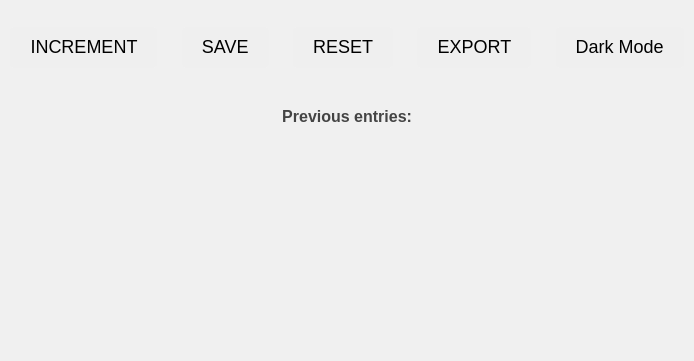
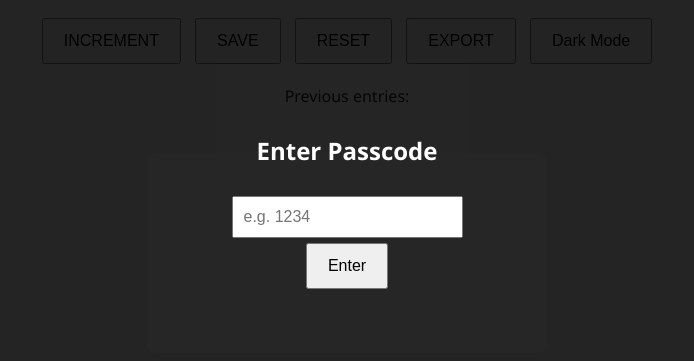
Before and after one commit to vinnietito/Passenger-Counter-App, a plain HTML site: page index.html in a window 1280 px wide. Shown: the part 196-557 px from the top of the page, without its empty margins (293-987 px from the left). Drawn offline with nearby package versions, Linux system fonts and the light colour scheme.

Commit message:
Updated some styles

```diff
--- a/style.css
+++ b/style.css
@@ -1,47 +1,53 @@
 body {
-  font-family: Arial, sans-serif;
-  background-color: #f0f0f0;
-  text-align: center;
-  padding: 50px;
+    font-family: 'Segoe UI', sans-serif;
+    text-align: center;
+    background-color: #f4f4f4;
+    color: #222;
+    margin: 0;
+    padding: 0;
+    transition: all 0.3s;
 }
 
-h1 {
-  font-size: 2rem;
-  color: #333;
-}
-
-h2 {
-  font-size: 3rem;
-  margin: 20px 0;
-  color: #007BFF;
+.container {
+    max-width: 700px;
+    margin: 50px auto;
+    padding: 20px;
 }
 
 button {
-  font-size: 18px;
-  padding: 10px 20px;
-  margin: 10px;
-  border: none;
-  border-radius: 5px;
-  cursor: pointer;
-  transition: all 0.2s ease-in-out;
+    margin: 5px;
+    padding: 12px 20px;
+    font-size: 16px;
+    cursor: pointer;
 }
 
-#increment-btn {
-  background-color: #28a745;
-  color: white;
+.dark-mode {
+    background-color: #1e1e1e;
+    color: #eee;
 }
 
-#save-btn {
-  background-color: #17a2b8;
-  color: white;
+.auth-popup {
+    position: fixed;
+    top: 0;
+    left: 0;
+    width: 100%;
+    height: 100%;
+    background: rgba(0,0,0,0.85);
+    color: white;
+    display: flex;
+    flex-direction: column;
+    align-items: center;
+    justify-content: center;
 }
 
-button:hover {
-  opacity: 0.9;
+.auth-popup input {
+    padding: 10px;
+    margin-top: 10px;
+    font-size: 16px;
 }
 
-#save-el {
-  margin-top: 30px;
-  font-weight: bold;
-  color: #444;
+canvas {
+    margin-top: 30px;
+    background: white;
+    border-radius: 10px;
 }
```
